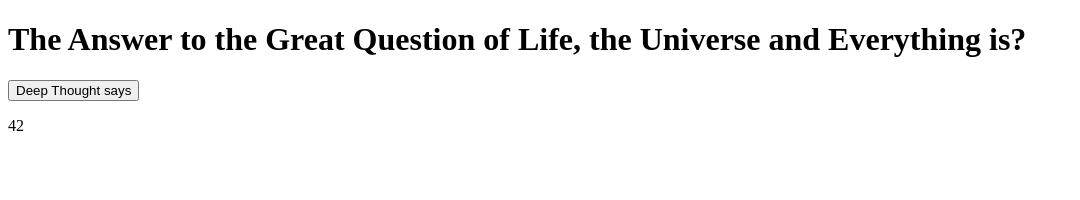
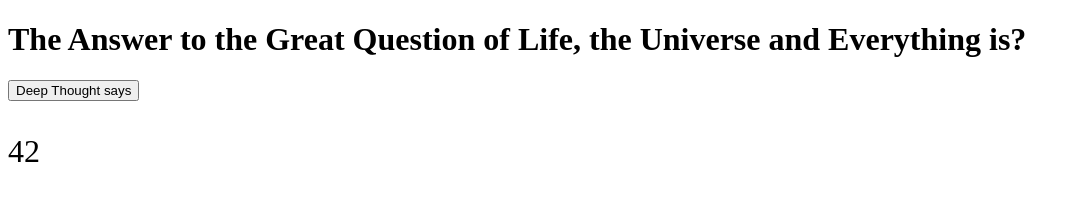
Before and after one commit to jobieg/circlecichallenge, a plain HTML site: page html javascript.html in a window 1280 px wide. Both pictures are taken after a click on the button "Deep Thought says". Shown: the whole page, without its empty margins (0-1080 px from the left). Drawn offline with Linux system fonts and the light colour scheme.

Commit message:
Update html javascript.html

```diff
--- a/html javascript.html
+++ b/html javascript.html
@@ -1,4 +1,3 @@
-
 <!DOCTYPE html>
 <html>
 <body>
@@ -11,7 +10,9 @@
 
 <script>
 function myFunction() {
+  document.getElementById("DAdams").style.fontSize = "xx-large";
   document.getElementById("DAdams").innerHTML = "42";
+
 }
 </script>
 </body>
```
